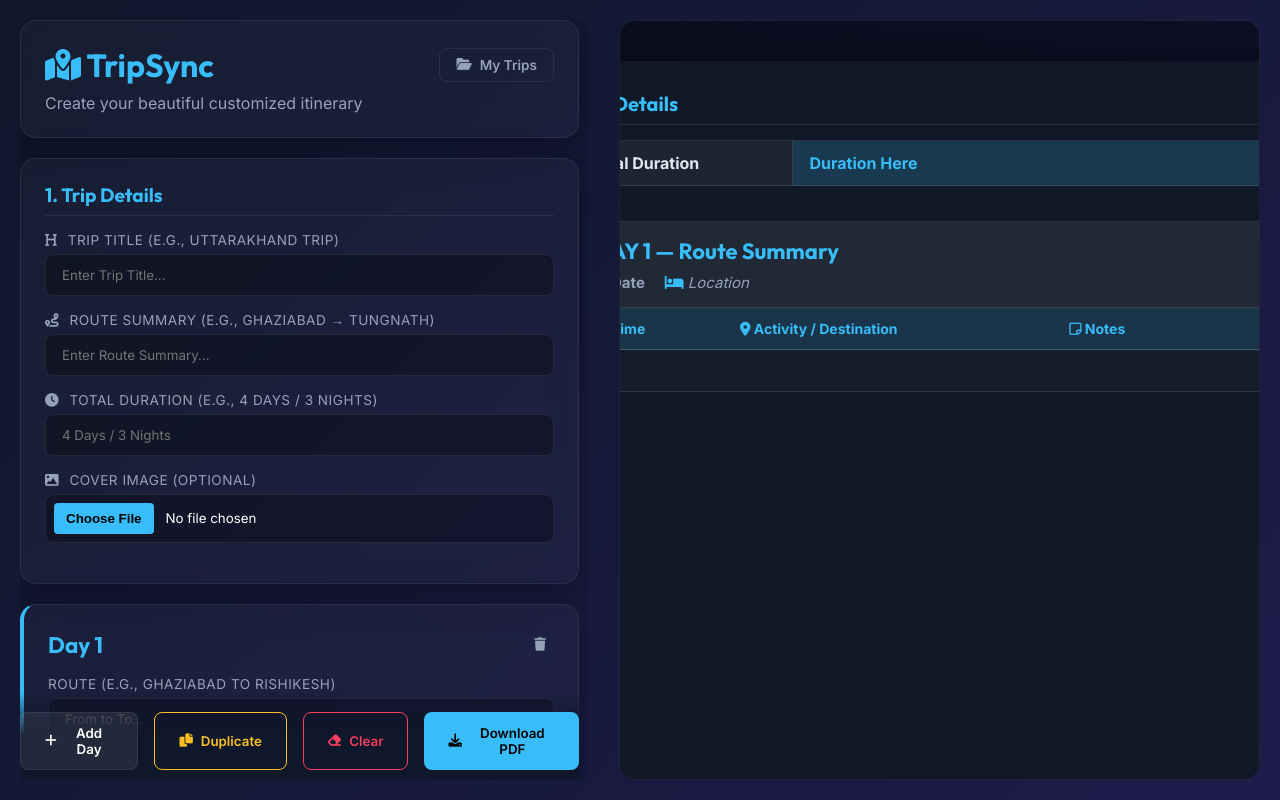
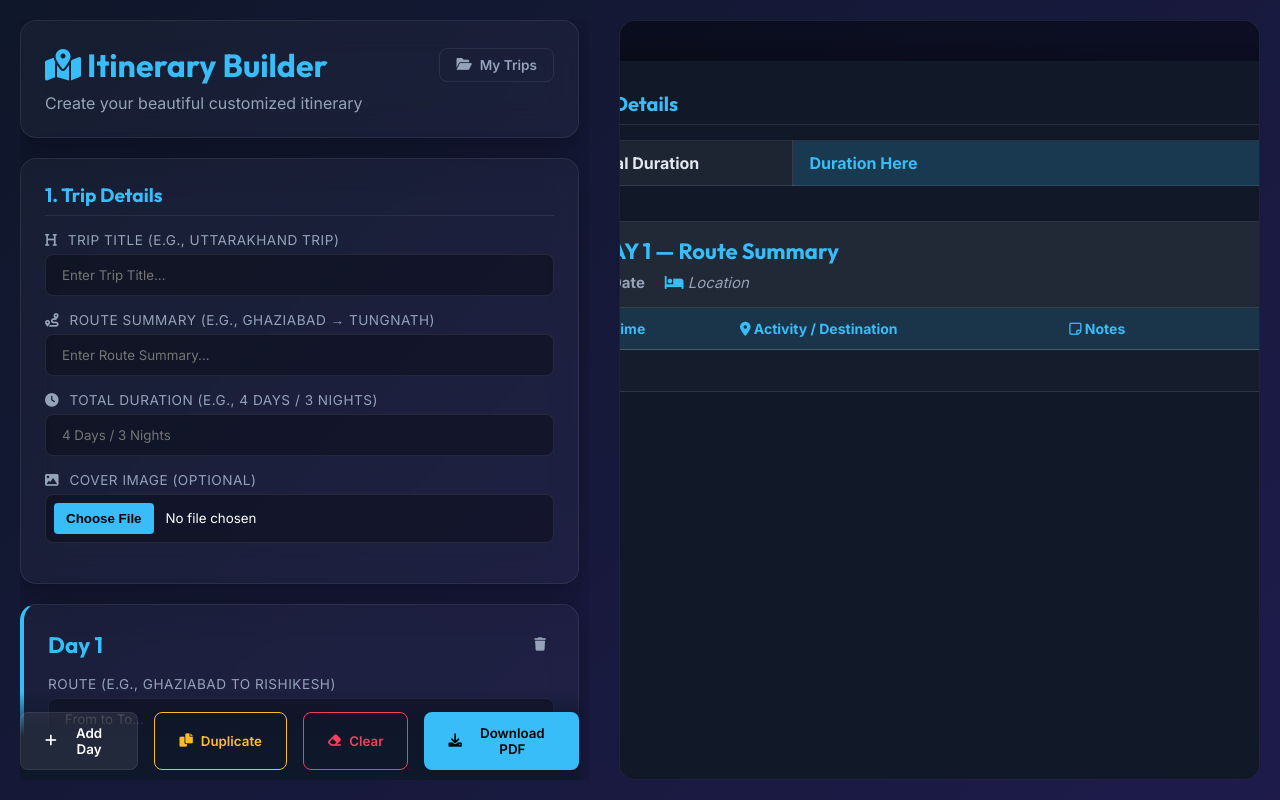
Before and after one commit to 3107Alok/itinary-builder, a plain HTML site: page index.html in a window 1280 px wide. Drawn offline with Linux system fonts and the light colour scheme.

Commit message:
Update index.html

```diff
--- a/index.html
+++ b/index.html
@@ -16,7 +16,7 @@
         <div class="builder-section no-print">
             <div class="glass-panel header-panel">
                 <div class="header-top">
-                    <h1><i class="fa-solid fa-map-location-dot"></i> TripSync</h1>
+                    <h1><i class="fa-solid fa-map-location-dot"></i> Itinerary Builder</h1>
                     <button class="btn outline-btn small-btn" onclick="openTripsModal()"><i class="fa-solid fa-folder-open"></i> My Trips</button>
                 </div>
                 <p>Create your beautiful customized itinerary</p>
```
